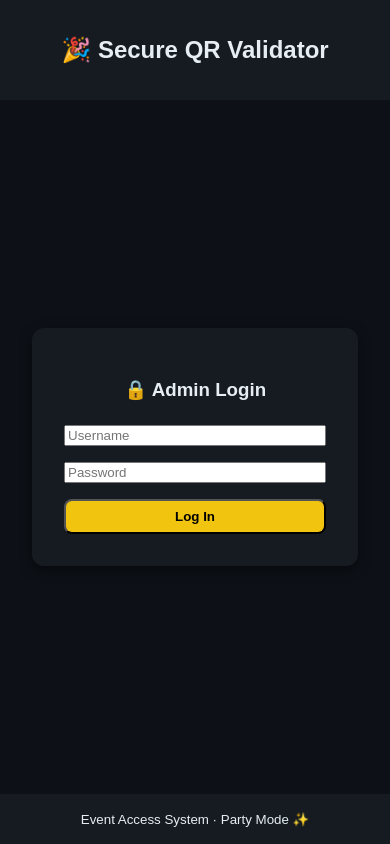
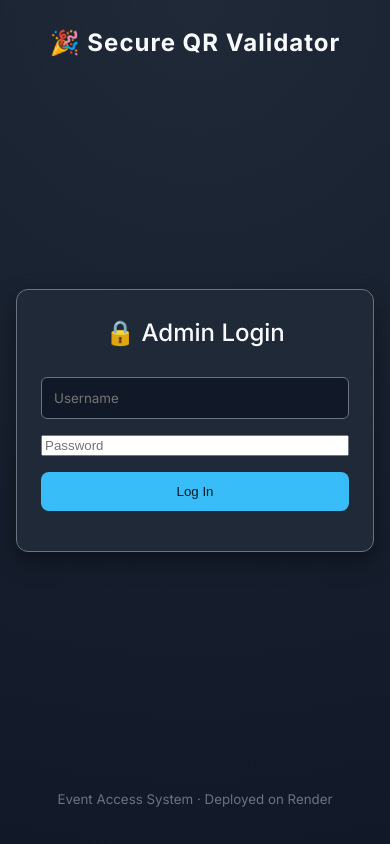
Before and after one commit to ocial123/validate-system, a Flask app: a page that uses templates/base.html in a window 390 px wide. Run offline with Flask 3, Linux system fonts and the light colour scheme; tables that the repository leaves empty hold one stand-in row (values such as "Sample post").

Commit message:
Mobile compatible code

```diff
--- a/templates/base.html
+++ b/templates/base.html
@@ -4,51 +4,140 @@
   <meta charset="UTF-8">
   <title>{{ title or "QR Validator" }}</title>
   <meta name="viewport" content="width=device-width, initial-scale=1">
+  <link rel="preconnect" href="https://fonts.googleapis.com">
+  <link rel="preconnect" href="https://fonts.gstatic.com" crossorigin>
+  <link href="https://fonts.googleapis.com/css2?family=Inter:wght@400;500;700&display=swap" rel="stylesheet">
   <style>
     :root {
-      --bg-dark: #0d1117;
-      --bg-light: #161b22;
-      --accent-gold: #f1c40f;
-      --accent-red: #e74c3c;
-      --text: #e6edf3;
-      --muted: #8b949e;
+      --bg-dark: #111827;
+      --bg-light: #1F2937;
+      --accent: #38BDF8;
+      --accent-hover: #0EA5E9;
+      --accent-red: #F47174;
+      --accent-gold: #FBBF24;
+      --text: #F9FAFB;
+      --muted: #6B7280;
     }
+    *, *::before, *::after { box-sizing: border-box; margin: 0; }
     body {
-      margin: 0; font-family: Arial, sans-serif;
-      background: var(--bg-dark); color: var(--text);
-      display: flex; flex-direction: column; min-height: 100vh;
+      font-family: 'Inter', sans-serif;
+      background-color: var(--bg-dark);
+      background-image: radial-gradient(circle at top, #1F2937, var(--bg-dark));
+      color: var(--text);
+      display: flex;
+      flex-direction: column;
+      min-height: 100vh;
+      line-height: 1.6;
     }
-    header, footer {
-      padding: 1rem; text-align: center;
-      background: var(--bg-light);
-    }
-    a, button {
-      background: var(--accent-gold);
-      color: #000; text-decoration: none;
-      padding: 0.5rem 1rem; border-radius: 8px;
-      font-weight: bold; transition: 0.2s;
-    }
-    a:hover, button:hover {
-      background: var(--accent-red); color: #fff;
-    }
+    header { padding: 1.5rem; text-align: center; background: transparent; }
+    header h2 { font-weight: 700; letter-spacing: 1px; }
     main {
-      flex: 1; display: flex; align-items: center; justify-content: center;
-      text-align: center; padding: 2rem;
+      flex: 1;
+      display: flex;
+      align-items: center;
+      justify-content: center;
+      text-align: center;
+      padding: 2rem 1rem;
     }
     .card {
-      background: var(--bg-light); padding: 2rem;
-      border-radius: 12px; box-shadow: 0 4px 12px rgba(0,0,0,0.5);
-      max-width: 500px; width: 100%;
+      background: var(--bg-light);
+      padding: 2.5rem;
+      border-radius: 12px;
+      border: 1px solid var(--muted);
+      box-shadow: 0 10px 25px rgba(0,0,0,0.4);
+      max-width: 600px; /* Increased max-width slightly for desktop */
+      width: 100%;
     }
-    table {
-      width: 100%; border-collapse: collapse; margin-top: 1rem;
+    h1 { font-size: 2.25rem; font-weight: 700; margin-bottom: 0.5rem; }
+    h3 { font-size: 1.5rem; font-weight: 500; margin-bottom: 1rem; }
+    p { color: var(--muted); margin-bottom: 1.5rem; max-width: 400px; margin-left: auto; margin-right: auto; }
+    .button, button, a.button-style {
+      display: inline-flex;
+      align-items: center;
+      justify-content: center;
+      gap: 0.5rem;
+      background: var(--accent);
+      color: var(--bg-dark);
+      font-weight: 500;
+      text-decoration: none;
+      padding: 0.75rem 1.5rem;
+      border-radius: 8px;
+      border: none;
+      cursor: pointer;
+      transition: all 0.2s ease-in-out;
     }
-    th, td {
-      border-bottom: 1px solid var(--muted); padding: 0.5rem;
-      text-align: left; font-size: 0.9rem;
+    .button:hover, button:hover, a.button-style:hover {
+      background: var(--accent-hover);
+      transform: translateY(-2px);
+      box-shadow: 0 4px 10px rgba(56, 189, 248, 0.2);
     }
-    .success { color: #2ecc71; font-size: 2rem; font-weight: bold; }
-    .error { color: var(--accent-red); font-size: 2rem; font-weight: bold; }
+    table { width: 100%; border-collapse: collapse; margin-top: 1.5rem; font-size: 0.9rem; }
+    th, td { border-bottom: 1px solid var(--muted); padding: 0.75rem; text-align: left; }
+    th { color: var(--muted); font-weight: 500; }
+    td a { color: var(--accent); text-decoration: none; font-weight: 500; }
+    td a:hover { text-decoration: underline; }
+    form { display: flex; gap: 0.5rem; margin-bottom: 1rem; justify-content: center; }
+    input[type="text"] {
+      background: var(--bg-dark);
+      border: 1px solid var(--muted);
+      color: var(--text);
+      padding: 0.75rem;
+      border-radius: 6px;
+      font-family: inherit;
+    }
+    .success { color: #2ECC71; }
+    .error { color: var(--accent-red); }
+    .flashes { padding: 1rem; margin-bottom: 1rem; border-radius: 8px; background-color: rgba(255, 255, 255, 0.05); }
+    footer { padding: 2rem; text-align: center; color: var(--muted); background: transparent; }
+
+    /* --- NEW: Responsive Design for Mobile Phones --- */
+    /* These styles will only apply on screens smaller than 768px */
+    @media (max-width: 768px) {
+      .card {
+        padding: 1.5rem; /* Less padding on small screens */
+      }
+      form {
+        flex-direction: column; /* Stack form elements vertically */
+      }
+      /* Hide the table header on mobile */
+      table thead {
+        display: none;
+      }
+      /* Make table and rows act like blocks */
+      table, tbody, tr, td {
+        display: block;
+        width: 100%;
+      }
+      tr {
+        margin-bottom: 1rem;
+        border: 1px solid var(--muted);
+        border-radius: 8px;
+        padding: 1rem;
+      }
+      td {
+        text-align: right; /* Align cell content to the right */
+        padding-left: 50%; /* Make space for the label */
+        position: relative;
+        border: none; /* Remove borders from individual cells */
+        padding-top: 0.5rem;
+        padding-bottom: 0.5rem;
+      }
+      /* Add the header label before each cell */
+      td::before {
+        content: attr(data-label); /* Use the data-label attribute as content */
+        position: absolute;
+        left: 1rem;
+        width: 45%;
+        padding-right: 1rem;
+        text-align: left;
+        font-weight: bold;
+        color: var(--text);
+      }
+      /* Make countdown timer wrap on small screens */
+      #countdown {
+        flex-wrap: wrap;
+      }
+    }
   </style>
 </head>
 <body>
@@ -61,7 +150,7 @@
     </div>
   </main>
   <footer>
-    <small>Event Access System · Party Mode ✨</small>
+    <small>Event Access System · Deployed on Render</small>
   </footer>
 </body>
 </html>
```
Also changed, not shown: templates/admin_codes.html (+6 -7 lines).
